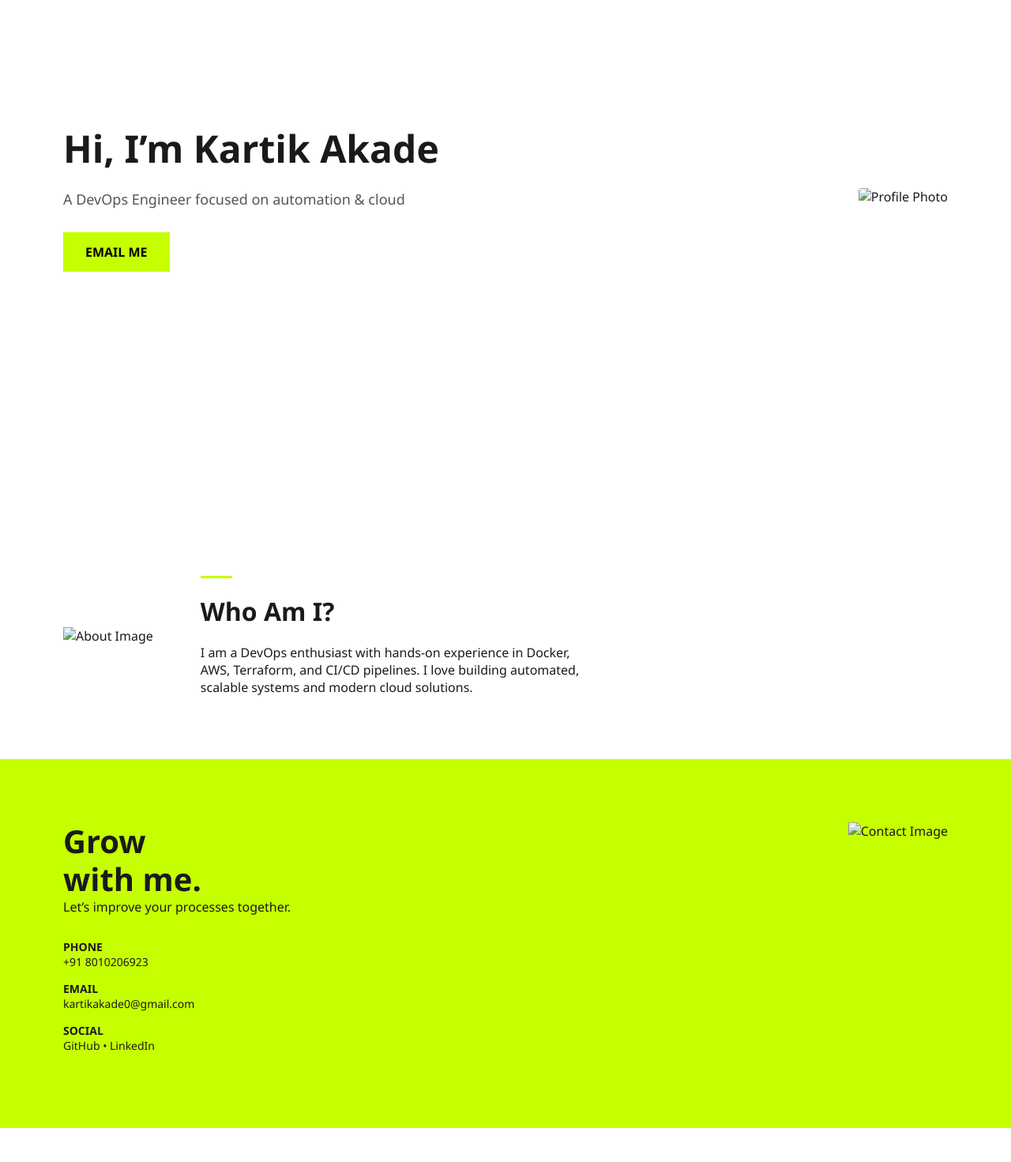
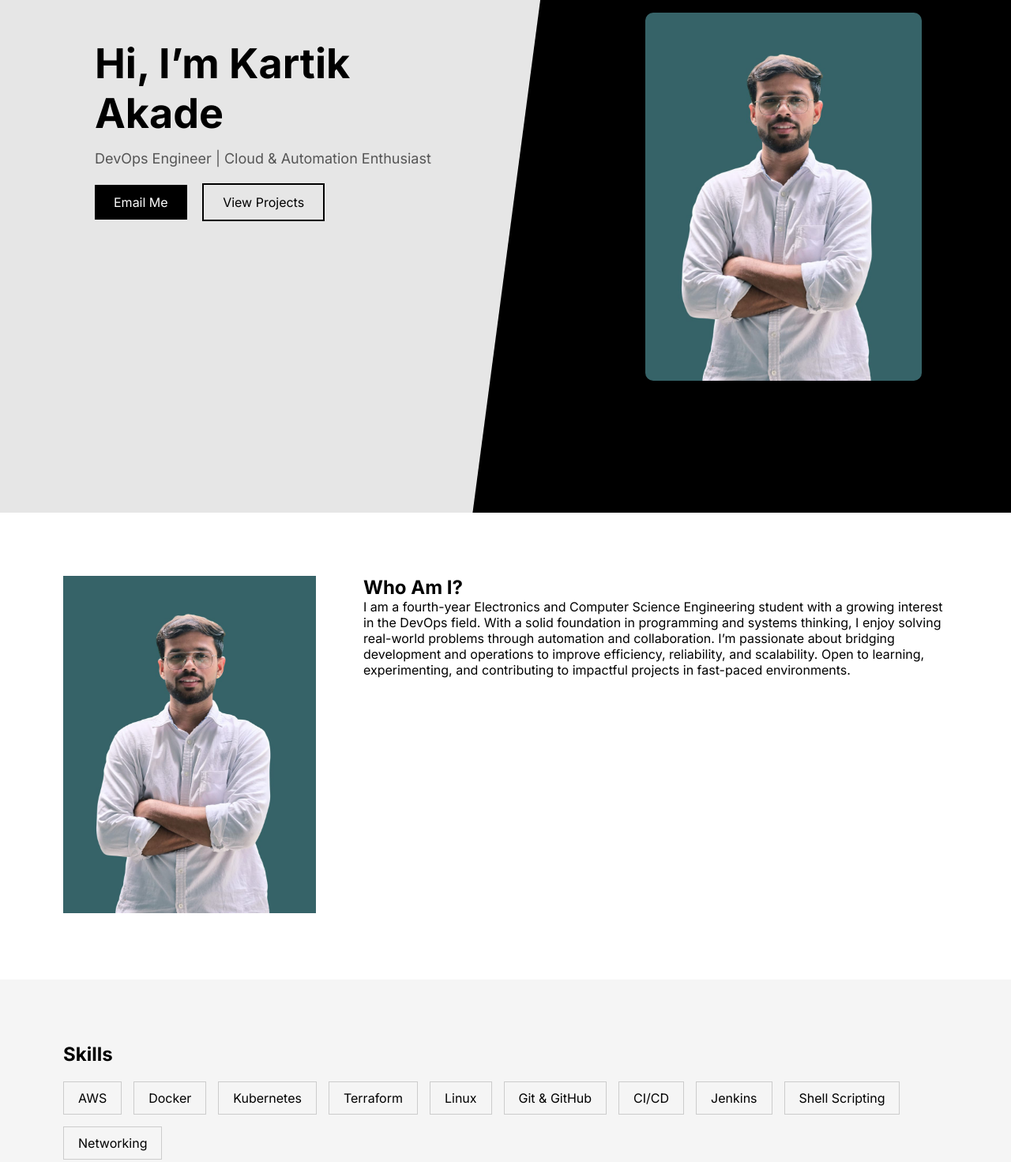
Before and after one commit to kartikakade0427/my-portfolio, a plain HTML site: page public/index.html in a window 1280 px wide. Shown: the part 151-1622 px from the top of the page at 79% size. Before the commit the page ends 1579 px from the top, so only its background shows below. Drawn offline with Linux system fonts and the light colour scheme.

Commit message:
new change

```diff
--- a/public/index.html
+++ b/public/index.html
@@ -3,58 +3,129 @@
 <head>
   <meta charset="UTF-8" />
   <meta name="viewport" content="width=device-width, initial-scale=1.0"/>
-  <title>Kartik Akade | Portfolio</title>
+  <title>Kartik Akade | DevOps Engineer</title>
   <link rel="stylesheet" href="style.css"/>
+  <link rel="preconnect" href="https://fonts.googleapis.com">
+<link rel="preconnect" href="https://fonts.gstatic.com" crossorigin>
+<link href="https://fonts.googleapis.com/css2?family=Inter:wght@300;400;500;600;700&display=swap" rel="stylesheet">
 </head>
 <body>
 
-<!-- HERO SECTION -->
+<!-- NAVBAR -->
+<header class="navbar">
+  <h2>Kartik Akade</h2>
+  <nav>
+    <a href="#about">About</a>
+    <a href="#skills">Skills</a>
+    <a href="#projects">Projects</a>
+    <a href="#contact" class="contact-btn">Contact</a>
+  </nav>
+</header>
+
+<!-- HERO (DIAGONAL DESIGN) -->
 <section class="hero">
-  <div class="hero-text">
-    <h1>Hi, I’m Kartik Akade</h1>
-    <p>A DevOps Engineer focused on automation & cloud</p>
-    <a href="mailto:your@email.com" class="btn">EMAIL ME</a>
+  <div class="hero-left">
+    <h1>Hi, I’m <span>Kartik Akade</span></h1>
+    <p>DevOps Engineer | Cloud & Automation Enthusiast</p>
+
+    <div class="hero-buttons">
+      <a href="mailto:kartikakade0@gmail.com" class="btn">Email Me</a>
+      <a href="#projects" class="btn-outline">View Projects</a>
+    </div>
   </div>
 
-  <div class="hero-image">
-    <img src="profile.jpg" alt="Profile Photo">
+  <div class="hero-right">
+    <img src="profile.jpg.jpeg" alt="Kartik Akade">
   </div>
 </section>
 
-<!-- ABOUT SECTION -->
-<section class="about">
+<!-- ABOUT -->
+<section class="about" id="about">
   <div class="about-image">
-    <img src="profile.jpg" alt="About Image">
+    <img src="profile.jpg.jpeg" alt="About Kartik">
   </div>
 
   <div class="about-text">
     <span class="line"></span>
     <h2>Who Am I?</h2>
     <p>
-      I am a DevOps enthusiast with hands-on experience in Docker, AWS,
-      Terraform, and CI/CD pipelines. I love building automated,
-      scalable systems and modern cloud solutions.
+     I am a fourth-year Electronics and Computer Science Engineering student with a growing interest in the DevOps field. With a solid foundation in programming and systems thinking, I enjoy solving real-world problems through automation and collaboration.
+I’m passionate about bridging development and operations to improve efficiency, reliability, and scalability. Open to learning, experimenting, and contributing to impactful projects in fast-paced environments.
     </p>
   </div>
 </section>
 
-<!-- CONTACT SECTION -->
-<section class="contact">
+<!-- SKILLS -->
+<section class="skills" id="skills">
+  <h2>Skills</h2>
+  <div class="skill-grid">
+    <span>AWS</span>
+    <span>Docker</span>
+    <span>Kubernetes</span>
+    <span>Terraform</span>
+    <span>Linux</span>
+    <span>Git & GitHub</span>
+    <span>CI/CD</span>
+    <span>Jenkins</span>
+    <span>Shell Scripting</span>
+    <span>Networking</span>
+  </div>
+</section>
+
+<!-- PROJECTS -->
+<section class="projects" id="projects">
+  <h2>Projects</h2>
+
+  <div class="project-grid">
+    <div class="project-card">
+      <h3>DevOps Portfolio Website</h3>
+      <p>Personal portfolio built using HTML, CSS, and GitHub Pages.</p>
+      <span>HTML • CSS • GitHub</span>
+    </div>
+
+    <div class="project-card">
+      <h3>AWS EC2 with Terraform</h3>
+      <p>Provisioned EC2 instances using Terraform with map variables.</p>
+      <span>AWS • Terraform</span>
+    </div>
+
+    <div class="project-card">
+      <h3>Dockerized Applications</h3>
+      <p>Deployed Node.js & Gogs using Docker containers and networks.</p>
+      <span>Docker • Linux</span>
+    </div>
+
+    <div class="project-card">
+      <h3>CI/CD Pipeline</h3>
+      <p>Automated build and deployment using Jenkins and GitHub.</p>
+      <span>Jenkins • CI/CD</span>
+    </div>
+  </div>
+</section>
+
+<!-- CONTACT -->
+<section class="contact" id="contact">
   <div class="contact-left">
-    <h2>Grow<br>with me.</h2>
-    <p>Let’s improve your processes together.</p>
+    <h2>Let’s Build<br>Something Great</h2>
+    <p>Open to DevOps, Cloud & Automation opportunities.</p>
 
     <div class="contact-info">
       <p><strong>PHONE</strong><br>+91 8010206923</p>
       <p><strong>EMAIL</strong><br>kartikakade0@gmail.com</p>
-      <p><strong>SOCIAL</strong><br>GitHub • LinkedIn</p>
+      <p>
+  <strong>SOCIAL</strong><br>
+  <a href="https://github.com/kartikakade0427" target="_blank">GitHub</a> |
+  <a href="https://www.linkedin.com/in/kartik-akade-a04601280" target="_blank">LinkedIn</a>
+</p>
+
     </div>
-  </div>
-
-  <div class="contact-image">
-    <img src="profile.jpg" alt="Contact Image">
   </div>
 </section>
 
+<footer>
+  <p>© 2025 Kartik Akade | DevOps Engineer</p>
+</footer>
+
+<script src="script.js"></script>
 </body>
 </html>
--- a/public/script.js
+++ b/public/script.js
@@ -1 +1 @@
-console.log("Portfolio loaded successfully 🚀");
+console.log("Kartik Akade DevOps Portfolio Loaded 🚀");
--- a/public/style.css
+++ b/public/style.css
@@ -6,47 +6,98 @@
 }
 
 body {
-  background: #ffffff;
-  color: #1a1a1a;
+  background: #000;
+  color: #000;
+}
+
+/* NAVBAR */
+.navbar {
+  position: absolute;
+  width: 100%;
+  top: 0;
+  padding: 30px 80px;
+  display: flex;
+  justify-content: space-between;
+  z-index: 10;
+}
+
+.navbar h2 {
+  color: #000;
+}
+
+.navbar a {
+  margin-left: 30px;
+  text-decoration: none;
+  color: #fff;
+  font-weight: 500;
+}
+
+.contact-btn {
+  background: #fff;
+  color: #000 !important;
+  padding: 8px 18px;
+  border-radius: 20px;
 }
 
 /* HERO */
 .hero {
   display: flex;
   min-height: 100vh;
-  align-items: center;
-  padding: 80px;
-  gap: 60px;
 }
 
-.hero-text {
-  flex: 1;
+/* LEFT PANEL */
+.hero-left {
+  width: 55%;
+  background: #e6e6e6;
+  padding: 200px 120px;
+  clip-path: polygon(0 0, 100% 0, 85% 100%, 0% 100%);
 }
 
-.hero-text h1 {
-  font-size: 48px;
-  font-weight: 600;
+.hero-left h1 {
+  font-size: 52px;
+  margin-bottom: 15px;
 }
 
-.hero-text p {
-  margin: 20px 0;
+.hero-left span {
+  font-weight: 800;
+}
+
+.hero-left p {
   font-size: 18px;
   color: #555;
 }
 
-.btn {
-  display: inline-block;
-  padding: 14px 28px;
-  background: #c6ff00;
-  color: #000;
-  text-decoration: none;
-  font-weight: 600;
-  margin-top: 10px;
+.hero-buttons {
+  margin-top: 35px;
 }
 
-.hero-image img {
-  width: 380px;
-  border-radius: 4px;
+.btn {
+  background: #000;
+  color: #fff;
+  padding: 12px 24px;
+  text-decoration: none;
+  margin-right: 15px;
+}
+
+.btn-outline {
+  border: 2px solid #000;
+  color: #000;
+  padding: 12px 24px;
+  text-decoration: none;
+}
+
+/* RIGHT PANEL */
+.hero-right {
+  width: 45%;
+  background: #000;
+  display: flex;
+  align-items: center;
+  justify-content: center;
+}
+
+.hero-right img {
+  width: 350px;
+  border-radius: 10px;
 }
 
 /* ABOUT */
@@ -54,56 +105,70 @@ body {
   display: flex;
   padding: 80px;
   gap: 60px;
-  align-items: center;
+  background: #fff;
 }
 
 .about-image img {
-  width: 360px;
-}
-
-.about-text {
-  max-width: 500px;
+  width: 320px;
 }
 
 .line {
   width: 40px;
   height: 3px;
-  background: #c6ff00;
-  display: block;
+  background: #000;
   margin-bottom: 20px;
 }
 
-.about-text h2 {
-  font-size: 32px;
-  margin-bottom: 20px;
+/* SKILLS */
+.skills {
+  padding: 80px;
+  background: #f5f5f5;
+}
+
+.skill-grid {
+  display: flex;
+  flex-wrap: wrap;
+  gap: 15px;
+  margin-top: 20px;
+}
+
+.skill-grid span {
+  padding: 10px 18px;
+  border: 1px solid #ccc;
+}
+
+/* PROJECTS */
+.projects {
+  padding: 80px;
+  background: #fff;
+}
+
+.project-grid {
+  display: grid;
+  grid-template-columns: repeat(auto-fit, minmax(240px, 1fr));
+  gap: 25px;
+  margin-top: 20px;
+}
+
+.project-card {
+  border: 1px solid #ddd;
+  padding: 25px;
 }
 
 /* CONTACT */
 .contact {
-  display: flex;
-  background: #c6ff00;
+  background: #000;
+  color: #fff;
   padding: 80px;
-  gap: 60px;
 }
 
-.contact-left {
-  flex: 1;
+/* FOOTER */
+footer {
+  background: #111;
+  color: #fff;
+  text-align: center;
+  padding: 20px;
 }
-
-.contact-left h2 {
-  font-size: 40px;
-  line-height: 1.2;
+* {
+  font-family: 'Inter', sans-serif;
 }
-
-.contact-info {
-  margin-top: 30px;
-}
-
-.contact-info p {
-  margin-bottom: 15px;
-  font-size: 14px;
-}
-
-.contact-image img {
-  width: 380px;
-}
```
Also changed, not shown: public/profile.jpg.jpeg (added).
